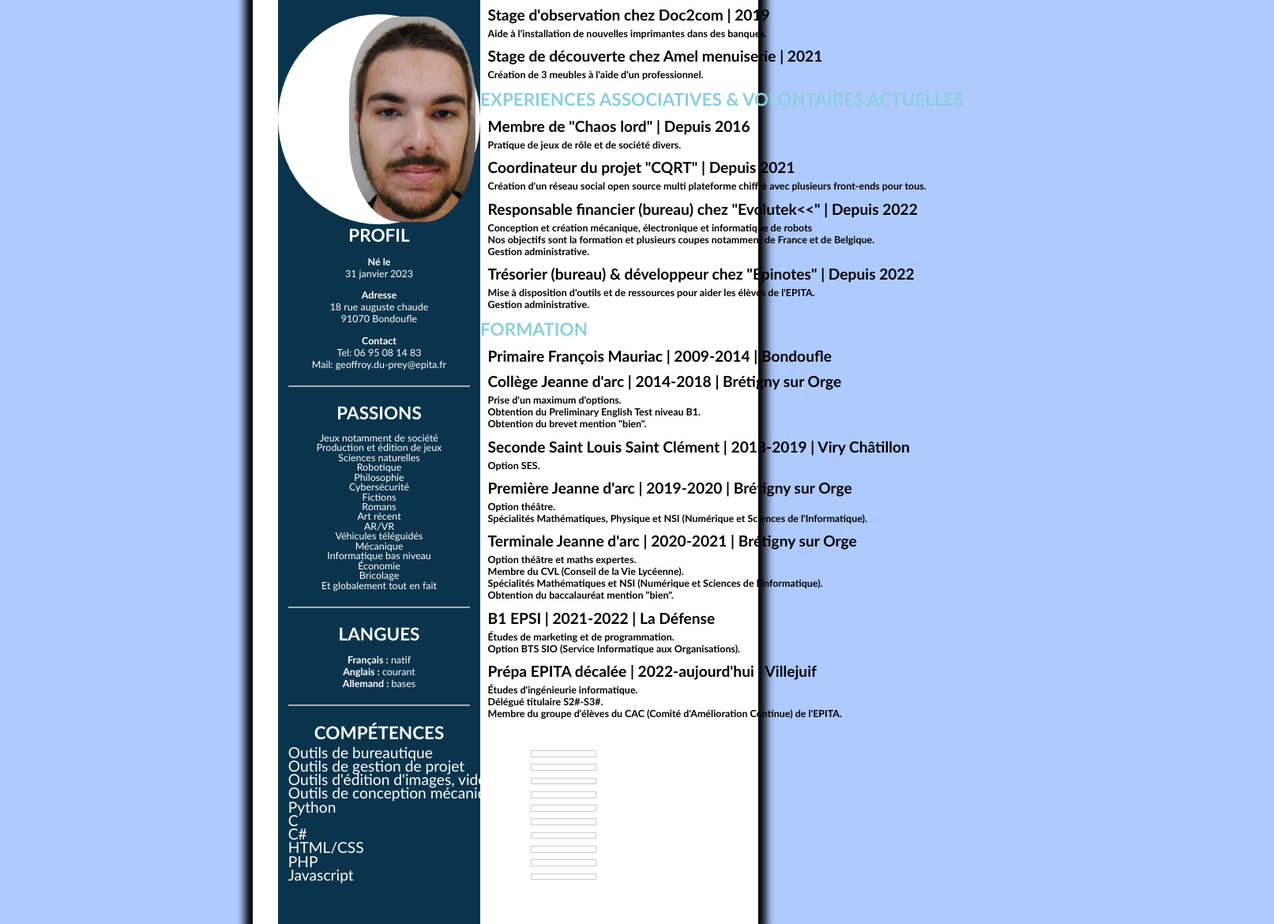
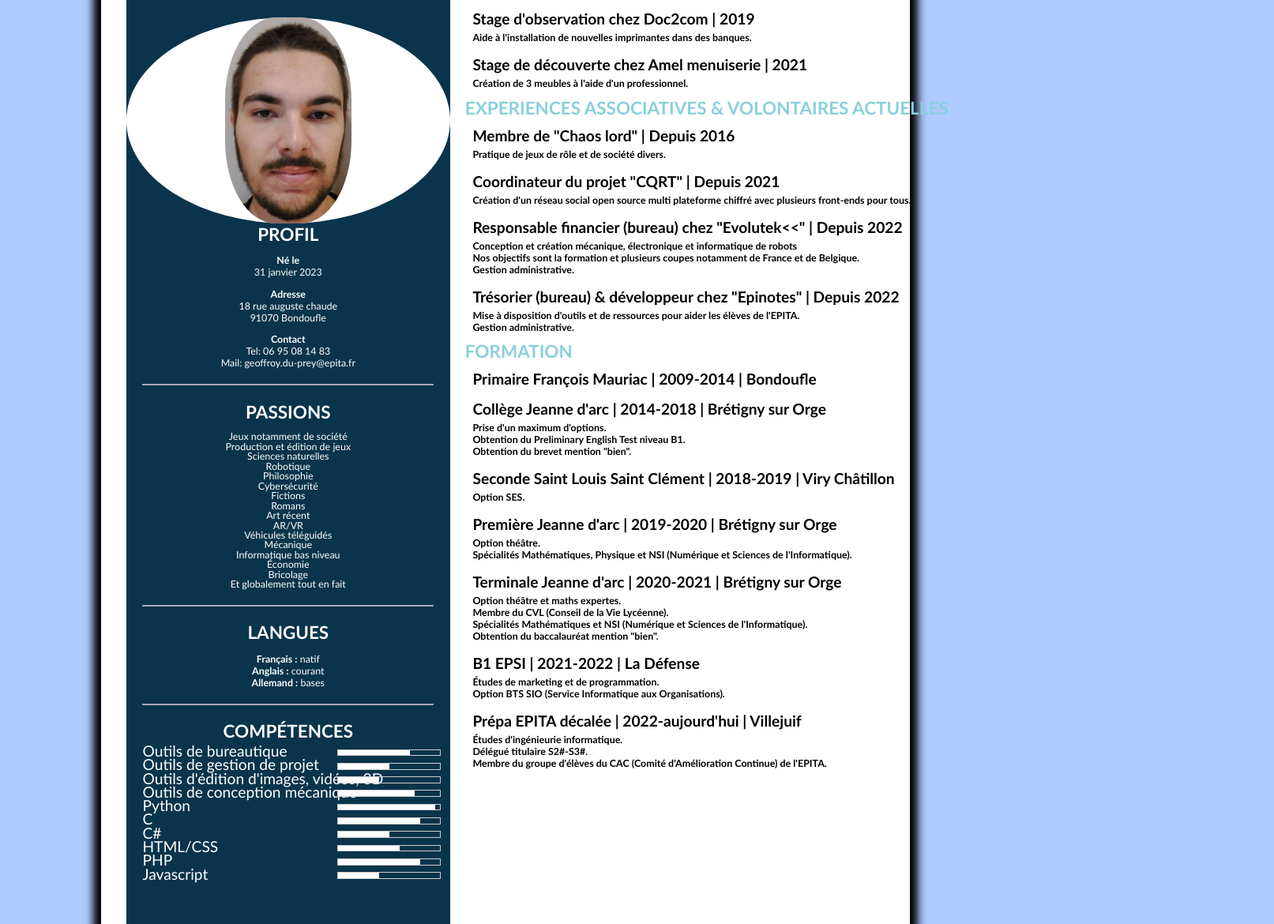
Before and after one commit to reza0310/reza0310.github.io, a plain HTML site: page index.html in a window 1280 px wide. Shown: the part 110-1280 px from the top of the page at 79% size, 1613 px wide, since content can reach past the window. Drawn offline with Linux system fonts and the light colour scheme.

Commit message:
A bit more responsitivity.

```diff
--- a/CV_fichiers/CV.css
+++ b/CV_fichiers/CV.css
@@ -2,10 +2,6 @@
   margin: 0;
   padding: 0;
   font-family: Calibri;
-}
-
-:root {
-	overflow: hidden;
 }
 
 #titre-bandeau {
@@ -19,7 +15,7 @@
 	background-color: #0a344c;
 	margin-left: 2em;
 	height: inherit;
-	width: 20%;
+	width: 32%;
 	white-space: nowrap;
 	position: absolute;
 }
@@ -61,7 +57,7 @@
 	width: 35%;
 	position: relative;
 	bottom: 1.1em;
-	left: 16em;
+	left: 67%;
 }
 
 .blanc {
@@ -86,7 +82,7 @@
 .centrage {
 	margin: 0 auto;
 	height: 80em;
-	width: 50%;
+	width: 80%;
 	box-shadow: 0px 0px 10px 10px black;
 	background-color: #fff;
 }
@@ -115,9 +111,12 @@ li {
 }
 
 img {
+	display: block;
 	width: 10em;
 	border-radius: 40%;
-	margin: 1% 35% auto;
+	margin-top: 1%;
+	margin-left: auto;
+	margin-right: auto;
 }
 
 h3.h2 {
```
